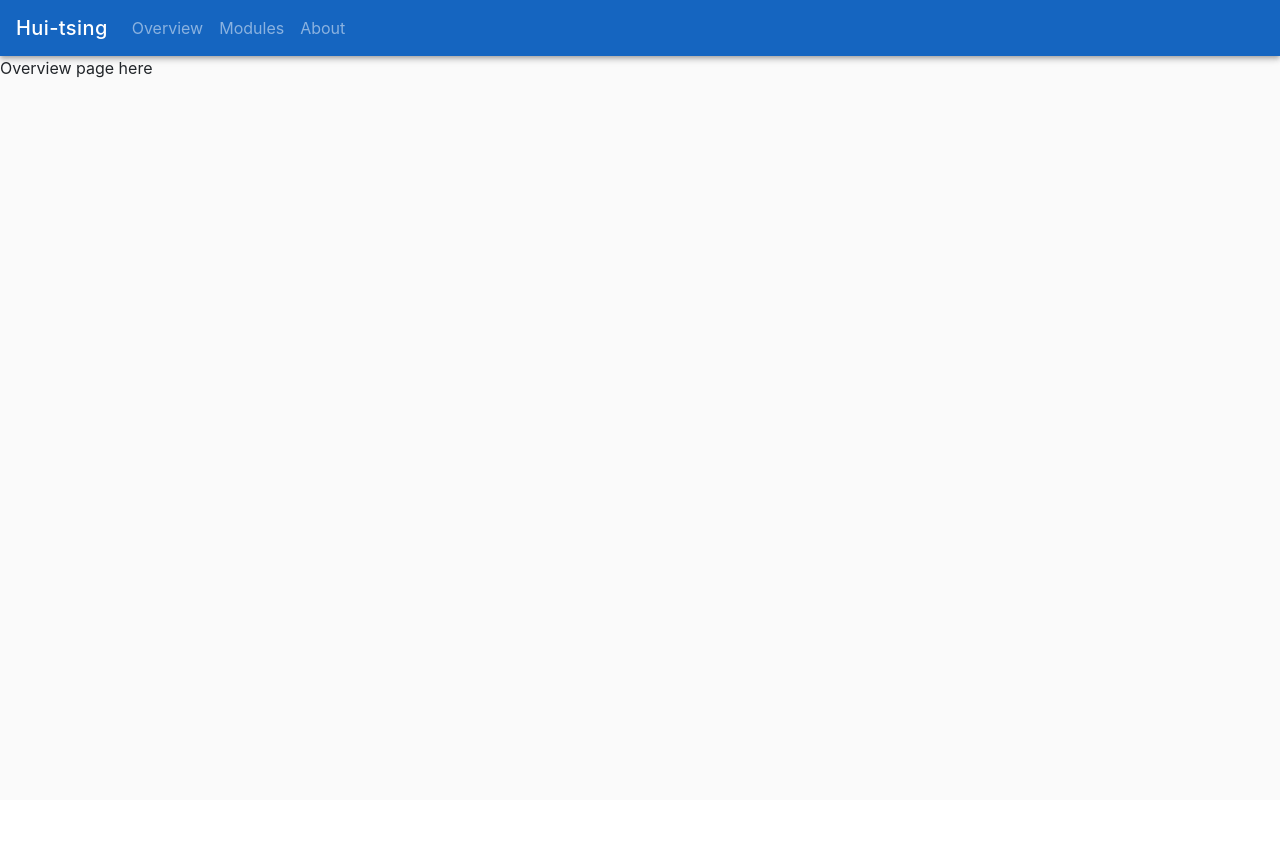
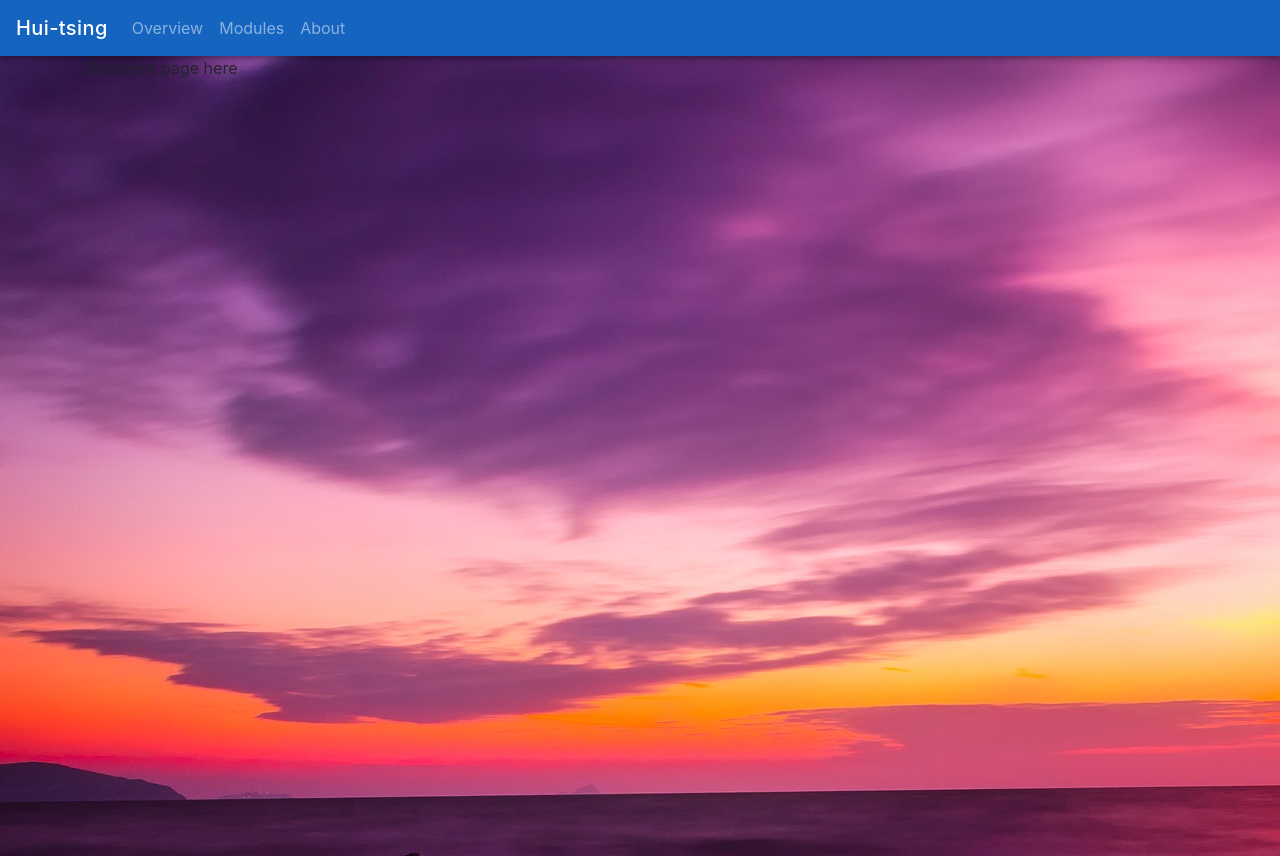
Before and after one commit to GinYang27/huitsing, a Vue app in the folder webapp/: page /overview in a window 1280 px wide. Before the commit the page ends 800 px from the top, so only its background shows below. Built offline with nearby package versions, Linux system fonts and the light colour scheme; what vue-resource would draw is missing.

Commit message:
home bg image

```diff
--- a/webapp/src/views/Overview.vue
+++ b/webapp/src/views/Overview.vue
@@ -1,3 +1,18 @@
 <template>
-  <div>Overview page here</div>
+<div class="h-ov-canvas">
+   <div class="container">
+    Overview page here
+    <h2></h2>
+  </div>
+</div>
+
 </template>
+
+<style lang="scss" scoped>
+  .h-ov-canvas {
+    background-image: url("../assets/hero.jpeg");
+    background-repeat: no-repeat;
+    background-attachment: fixed;
+    height: 100%;
+  }
+</style>
```
Also changed, not shown: webapp/src/assets/hero.jpeg (added).
